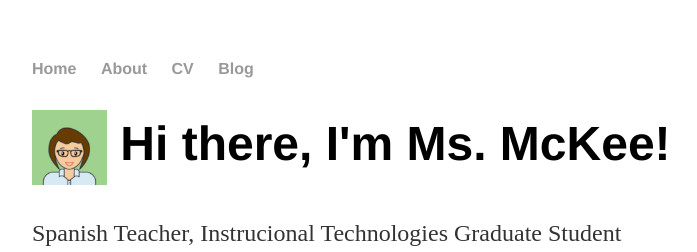
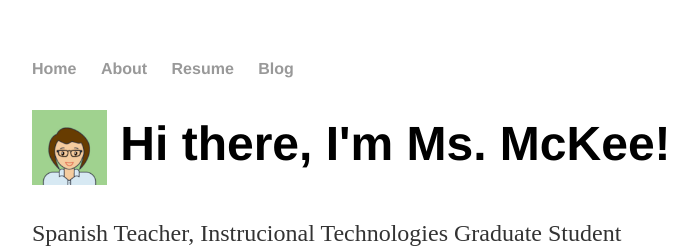
Before and after one commit to ms-mckee/ms-mckee.github.io, a Jekyll site: the page built from index.html, in a window 1280 px wide. Shown: the top 252 px of the page, without its empty margins (160-857 px from the left). Built offline with Jekyll 4.4.1, drawn with Linux system fonts in a browser that asks for light colours.

Commit message:
Add resume to header

```diff
--- a/_layouts/default.html
+++ b/_layouts/default.html
@@ -10,7 +10,7 @@
 	    		<ul>
 	        		<li><a href="/">Home</a></li>
 		        	<li><a href="/about">About</a></li>
-	        		<li><a href="/cv">CV</a></li>
+	        		<li><a href="{{site.url}}/assets/resume2016.pages">Resume</a></li>
 	        		<li><a href="/blog">Blog</a></li>
 	    		</ul>
 			</nav>
```
